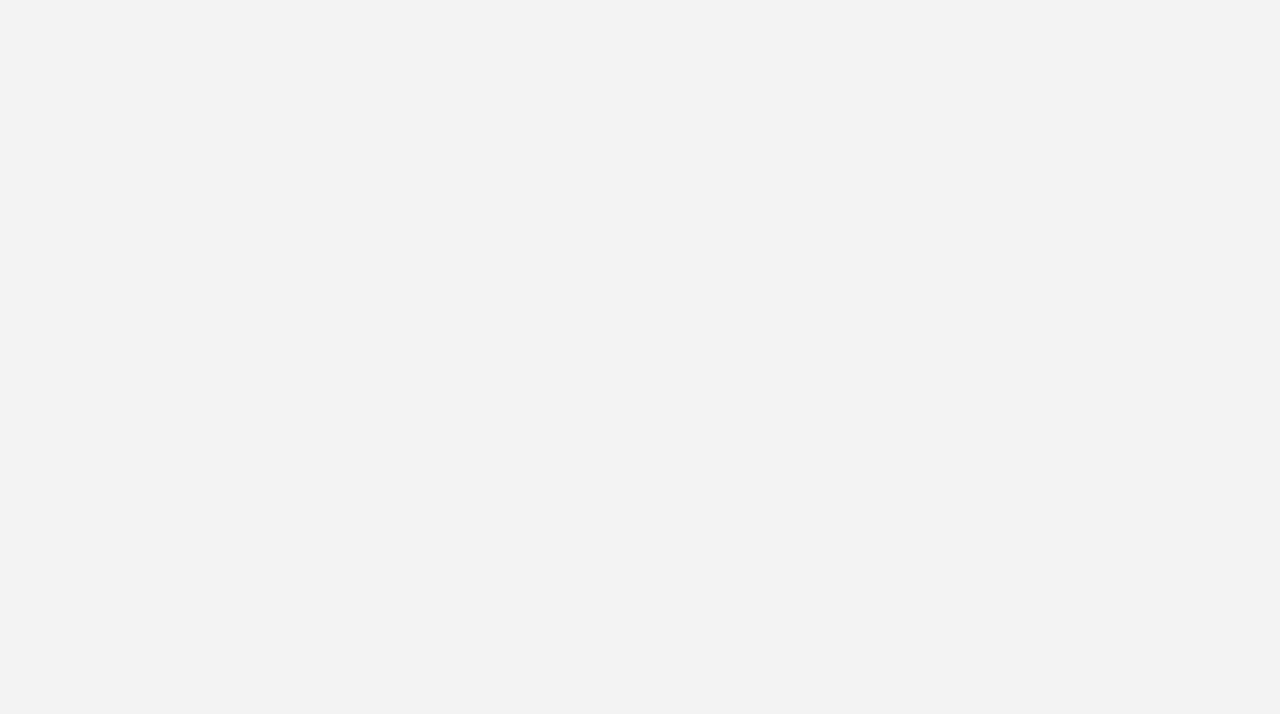
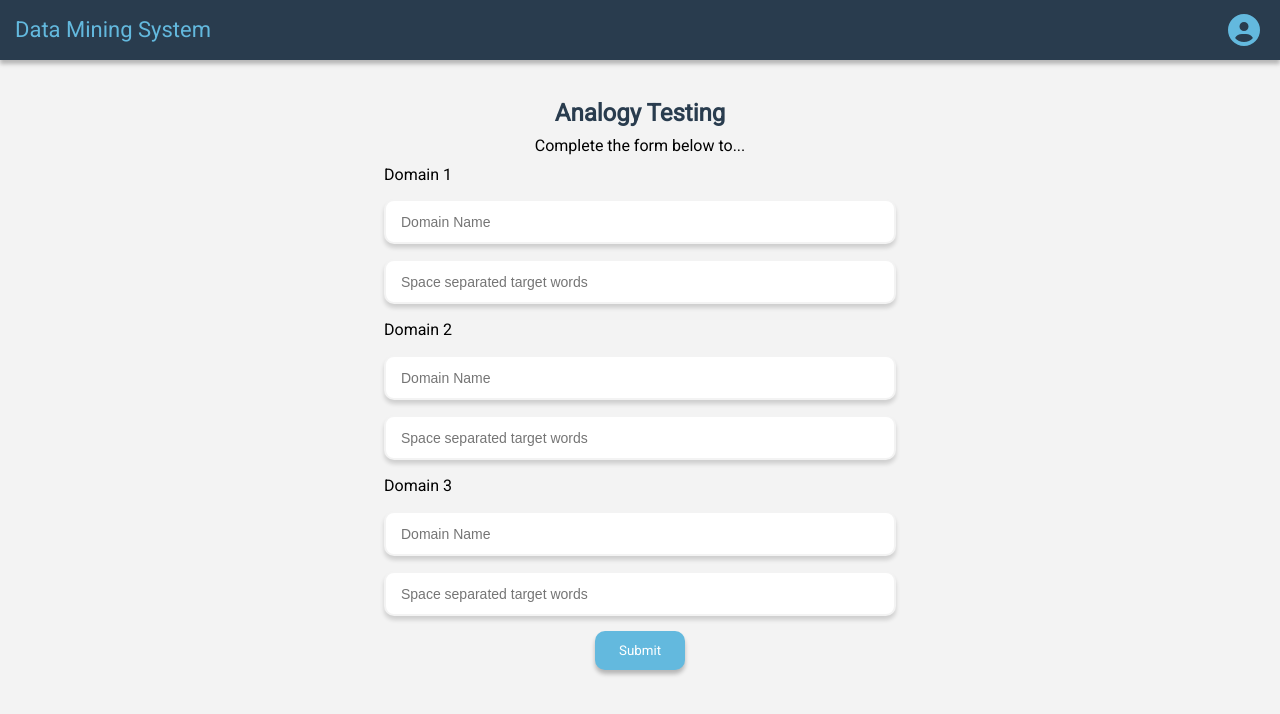
Before and after one commit to ECE493Group13/frontend, a React (Create React App) app: page /analogyTestForm in a window 1280 px wide. Before the commit this address had no page. Shown: the top 714 px of the page. Built offline with nearby package versions, Linux system fonts and the light colour scheme.

Commit message:
form to collect analogy testing words

```diff
--- a/src/App.css
+++ b/src/App.css
@@ -5,6 +5,11 @@ body {
 
 .center-text {
   text-align: center;
+}
+
+.p-no-padding {
+  padding: 0;
+  margin: 0;
 }
 
 .dark-background {
@@ -120,21 +125,26 @@ body {
   border-radius: 10px;
 }
 
-.dms-double-input-text-input {
+.dms-double-input-input-container {
+  width: 70%;
+  margin: auto;
+}
+
+.dms-text-input {
   background: white;
   border: 2px solid #f3f3f3;
   box-sizing: border-box;
   box-shadow: 0px 4px 4px rgb(0 0 0 / 15%);
   border-radius: 10px;
-  width: 70%;
+  width: 100%;
   height: 45px;
   padding-left: 15px;
   display: flex;
-  margin: 20px auto;
+  margin: 15px auto;
   font-size: 14px;
 }
 
-.dms-double-input-text-input:focus {
+.dms-text-input:focus {
   outline: none;
 }
 
@@ -319,3 +329,16 @@ ul.dms-tab-navigator li.active {
 .logout-button {
   margin: 20px 50%;
 }
+
+.analogy-test-form-container {
+  width: 40%;
+  margin: auto;
+}
+
+.dms-page-title {
+  color: #293c4e;
+  text-align: center;
+  font-size: 24px;
+  font-weight: bold;
+  padding: 15px 0 5px 0;
+}
--- a/src/App.js
+++ b/src/App.js
@@ -8,6 +8,7 @@ import { HyperparameterAdjustmentPage } from "./Pages/HyperparameterAdjustmentPa
 import { ProfilePage } from "./Pages/ProfilePage";
 import { VisualizationPage } from "./Pages/VisualizationPage";
 import { AnalogyTestPage } from "./Pages/AnalogyTestPage";
+import { AnalogyTestFormPage } from "./Pages/AnalogyTestFormPage";
 
 function App() {
   return (
@@ -24,6 +25,7 @@ function App() {
         <Route path="/profile" element={<ProfilePage />} />
         <Route path="/visualize" element={<VisualizationPage />} />
         <Route path="/analogyTest" element={<AnalogyTestPage />} />
+        <Route path="/analogyTestForm" element={<AnalogyTestFormPage />} />
       </Routes>
     </div>
   );
--- a/src/Components/DoubleInputFormCard.js
+++ b/src/Components/DoubleInputFormCard.js
@@ -45,11 +45,12 @@ export const DoubleInputFormCard = ({
       <p className="dms-double-input-form-title">{title}</p>
       {subtitle && <p className="dms-double-input-form-subtitle">{subtitle}</p>}
       <form onSubmit={(e) => checkForMissingFields(e)}>
+        <div className="dms-double-input-input-container">
           <input
             id="input1"
             type={placeholder1IsPass ? "password" : "text"}
             placeholder={placeholder1}
-          className="dms-double-input-text-input"
+            className="dms-text-input"
             onInput={(e) => handleChangeInput1(e.target.value)}
             required
             autoComplete="true"
@@ -58,11 +59,12 @@ export const DoubleInputFormCard = ({
             id="input2"
             type={placeholder2IsPass ? "password" : "text"}
             placeholder={placeholder2}
-          className="dms-double-input-text-input"
+            className="dms-text-input"
             onInput={(e) => handleChangeInput2(e.target.value)}
             required
             autoComplete="true"
           />
+        </div>
         <p className="error-message">
           {/* Prioritize missing input error message over API fail message */}
           {missingFieldMessage !== "" ? missingFieldMessage : errorMessage}
--- a/src/Components/ModelListItem.js
+++ b/src/Components/ModelListItem.js
@@ -16,8 +16,8 @@ export const ModelListItem = ({
     navigate("/visualize");
   };
 
-  const openAnalogyTest = () => {
-    navigate("/analogyTest");
+  const openAnalogyTestForm = () => {
+    navigate("/analogyTestForm");
   };
 
   return (
@@ -54,7 +54,7 @@ export const ModelListItem = ({
         <Button
           buttonText={"Validate"}
           disabled={showLoadingIndicator}
-          onClick={openAnalogyTest}
+          onClick={openAnalogyTestForm}
         />
         <Button
           buttonText={"Visualize"}
--- /dev/null
+++ b/src/Pages/AnalogyTestFormPage.js
@@ -0,0 +1,130 @@
+import React, { useState } from "react";
+import { Header } from "../Components/Header";
+import { Button } from "../Components/Button";
+import { API_BASE_URL } from "../constants";
+
+export const AnalogyTestFormPage = () => {
+  const [domain1Name, setDomain1Name] = useState("");
+  const [domain1Words, setDomain1Words] = useState("");
+  const [domain2Name, setDomain2Name] = useState("");
+  const [domain2Words, setDomain2Words] = useState("");
+  const [domain3Name, setDomain3Name] = useState("");
+  const [domain3Words, setDomain3Words] = useState("");
+
+  const postFormData = () => {
+    const token = sessionStorage.getItem("token");
+
+    // TODO: Update url when API is ready
+    fetch(`${API_BASE_URL}/analogy-test`, {
+      method: "POST",
+      body: JSON.stringify({
+        domain1_name: domain1Name,
+        domain1_words: domain1Words,
+        domain2_name: domain2Name,
+        domain2_words: domain2Words,
+        domain3_name: domain3Name,
+        domain3_words: domain3Words,
+      }),
+      headers: {
+        Authorization: token,
+        "Content-type": "application/json; charset=UTF-8",
+      },
+    })
+      .then((response) => {
+        if (!response.ok) {
+          // TODO: Error handling
+          throw new Error("HTTP status " + response.status);
+        }
+        return response.json();
+      })
+      .then((json) => {
+        // TODO: Do something with the response
+        console.log(json);
+        navigate(`/home`);
+      });
+  };
+
+  return (
+    <div>
+      <Header showProfileIcon />
+      <p className="dms-page-title">Analogy Testing</p>
+      <p className="dms-double-input-form-subtitle">
+        Complete the form below to...
+      </p>
+      <div className="analogy-test-form-container">
+        <form onSubmit={postFormData} id="analogy-test-form">
+          <p className="p-no-padding">Domain 1</p>
+          <input
+            id="domain-name-input-1"
+            type="text"
+            placeholder="Domain Name"
+            className="dms-text-input"
+            required
+            autoComplete="true"
+            value={domain1Name}
+            onInput={(e) => setDomain1Name(e.target.value)}
+          />
+          <input
+            id="domain-words-input-1"
+            type="text"
+            placeholder="Space separated target words"
+            className="dms-text-input"
+            required
+            autoComplete="true"
+            value={domain1Words}
+            onInput={(e) => setDomain1Words(e.target.value)}
+          />
+          <p>Domain 2</p>
+          <input
+            id="domain-name-input-2"
+            type="text"
+            placeholder="Domain Name"
+            className="dms-text-input"
+            required
+            autoComplete="true"
+            value={domain2Name}
+            onInput={(e) => setDomain2Name(e.target.value)}
+          />
+          <input
+            id="domain-words-input-2"
+            type="text"
+            placeholder="Space separated target words"
+            className="dms-text-input"
+            required
+            autoComplete="true"
+            value={domain2Words}
+            onInput={(e) => setDomain2Words(e.target.value)}
+          />
+          <p>Domain 3</p>
+          <input
+            id="domain-name-input-3"
+            type="text"
+            placeholder="Domain Name"
+            className="dms-text-input"
+            required
+            autoComplete="true"
+            value={domain3Name}
+            onInput={(e) => setDomain3Name(e.target.value)}
+          />
+          <input
+            id="domain-words-input-3"
+            type="text"
+            placeholder="Space separated target words"
+            className="dms-text-input"
+            required
+            autoComplete="true"
+            value={domain3Words}
+            onInput={(e) => setDomain3Words(e.target.value)}
+          />
+          <div className="dms-double-input-form-button">
+            <Button
+              id="submitButton"
+              buttonText="Submit"
+              onClick={postFormData}
+            ></Button>
+          </div>
+        </form>
+      </div>
+    </div>
+  );
+};
```
Lines whose indentation alone changed are shown as unchanged.
